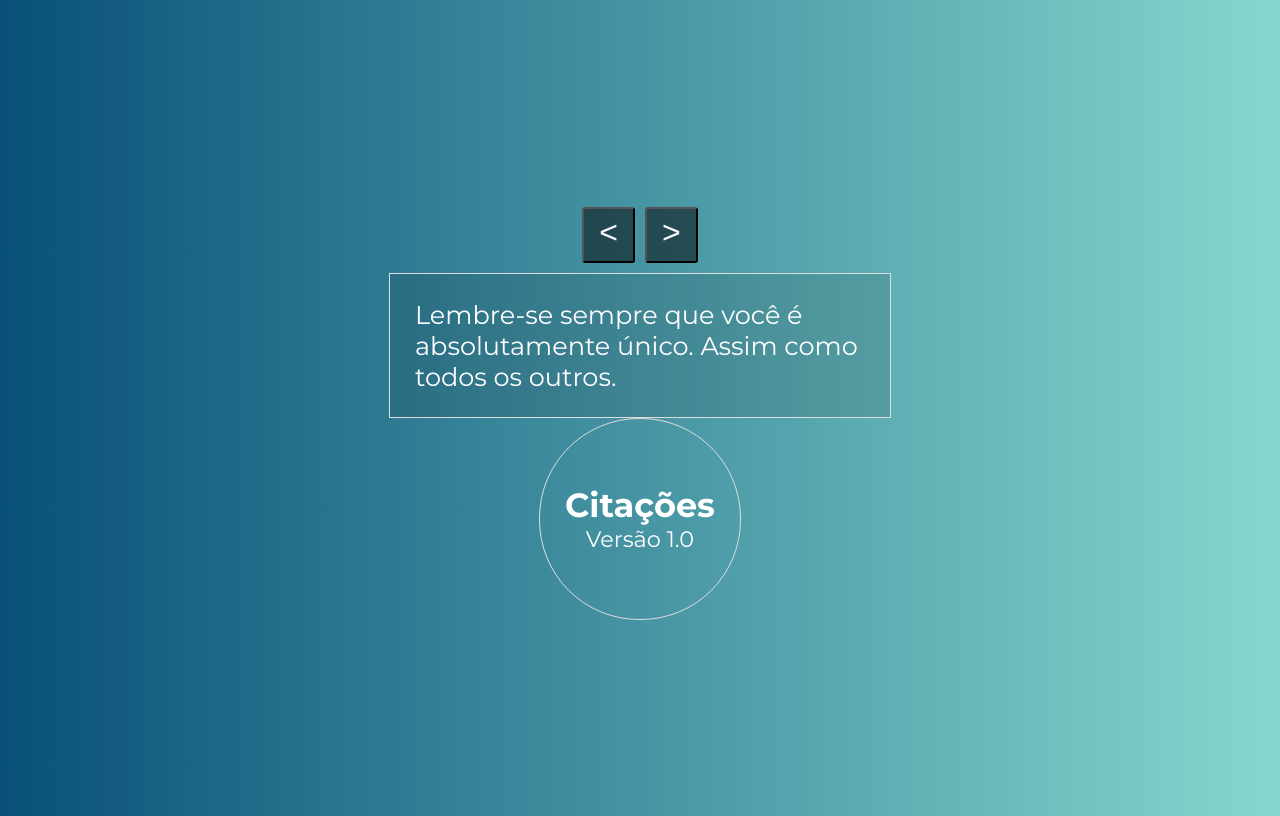
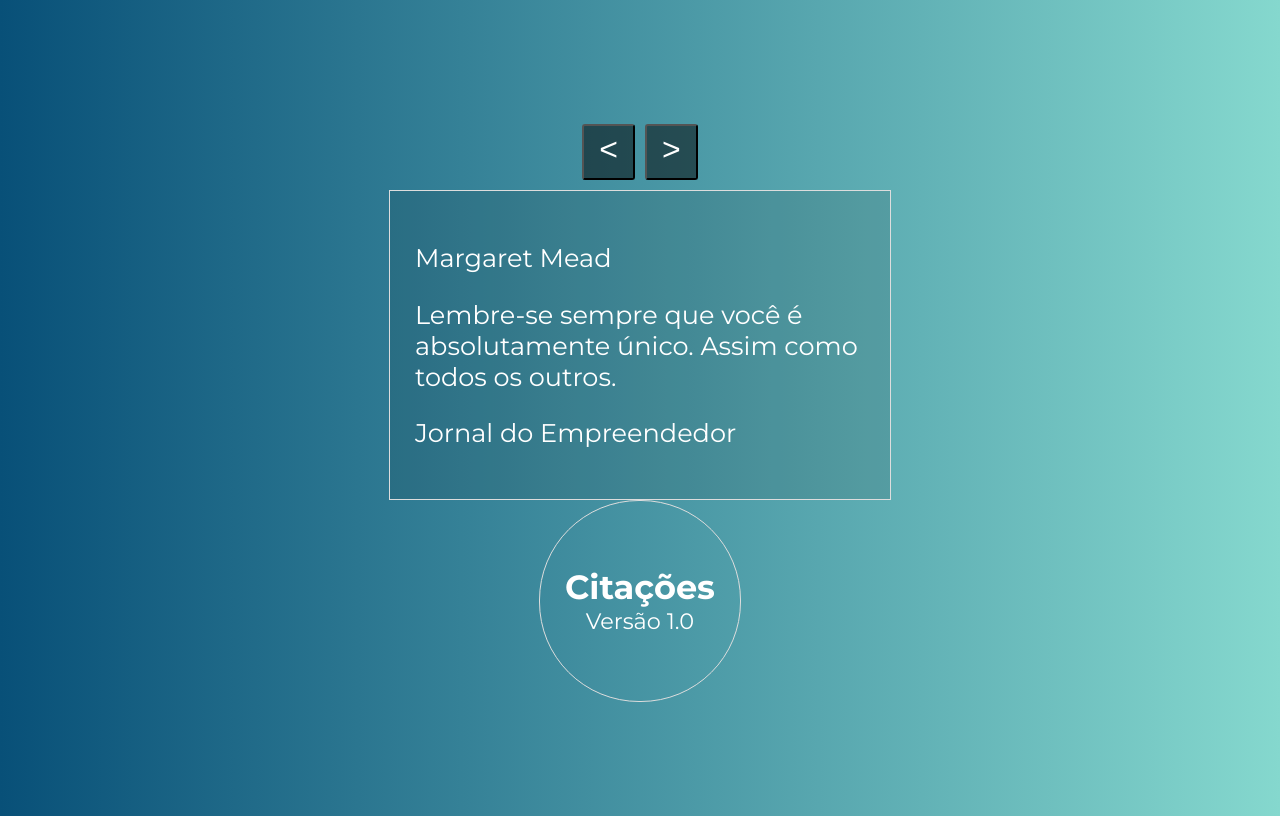
Before and after one commit to hugopedro/Vue, a Vue app in the folder componente-avancado/citacoes/citacoes/: page / in a window 1280 px wide. Built offline with nearby package versions, Linux system fonts and the light colour scheme.

Commit message:
136 Passando conteúdo com Slots

```diff
--- a/componente-avancado/citacoes/citacoes/src/components/Citacao.vue
+++ b/componente-avancado/citacoes/citacoes/src/components/Citacao.vue
@@ -1,6 +1,6 @@
 <template>
     <div class="citacao">
-        {{ texto }}
+        <slot></slot> <!--slot faz com que possa exibir aquilo que foi passado dentro do corpo do componente -->
     </div>
 </template>
 
--- a/componente-avancado/citacoes/citacoes/src/components/Citacoes.vue
+++ b/componente-avancado/citacoes/citacoes/src/components/Citacoes.vue
@@ -4,7 +4,11 @@
             <button @click="numero--">&lt;</button>
             <button @click="numero++">&gt;</button>
         </span>
-        <Citacao :texto="citacoes[indice].texto"></Citacao>
+        <Citacao>
+            <p>{{ citacoes[indice].autor }}</p>
+            <p>{{ citacoes[indice].texto }}</p>
+            <p>{{ citacoes[indice].fonte }}</p>
+        </Citacao>
     </div>
 </template>
 
```
